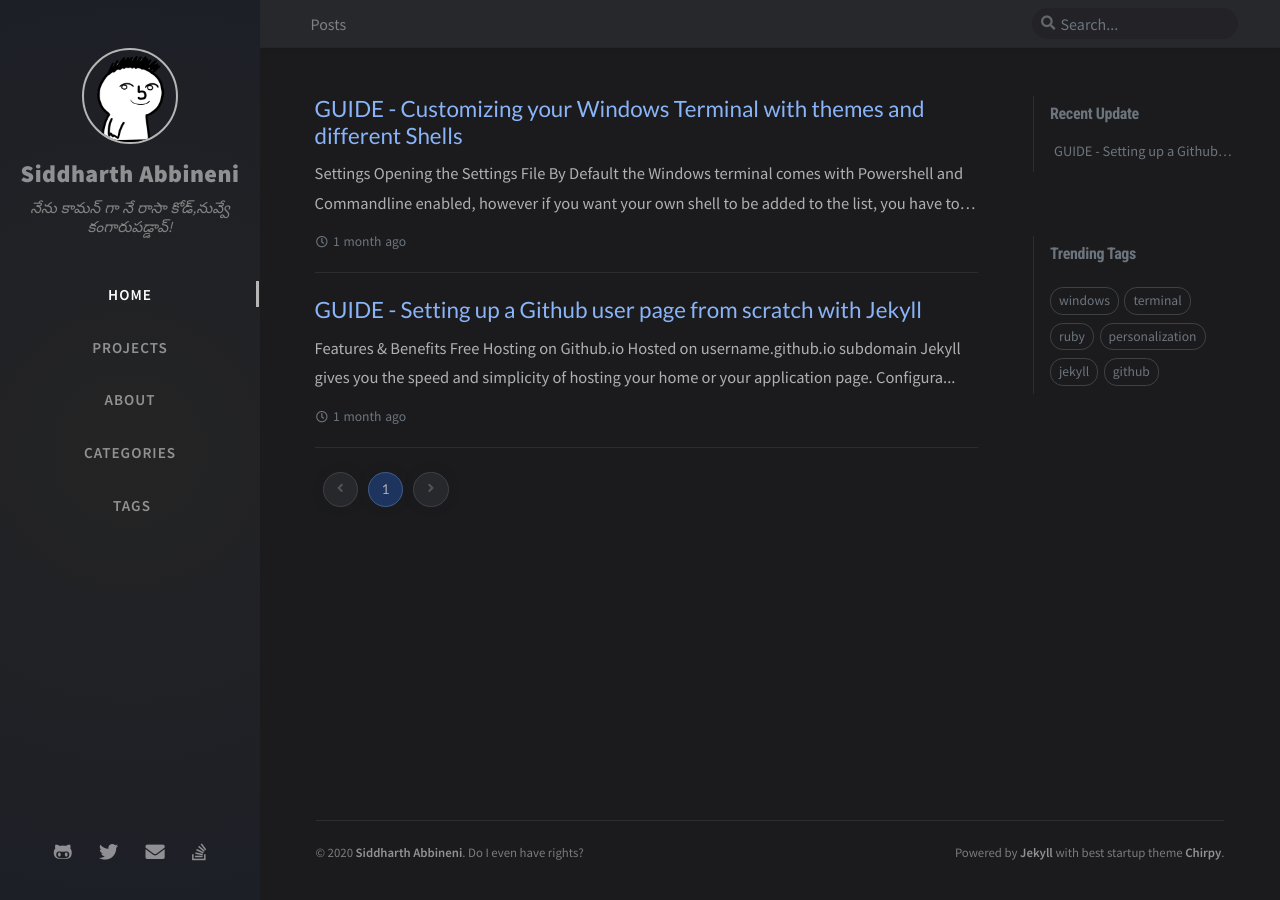
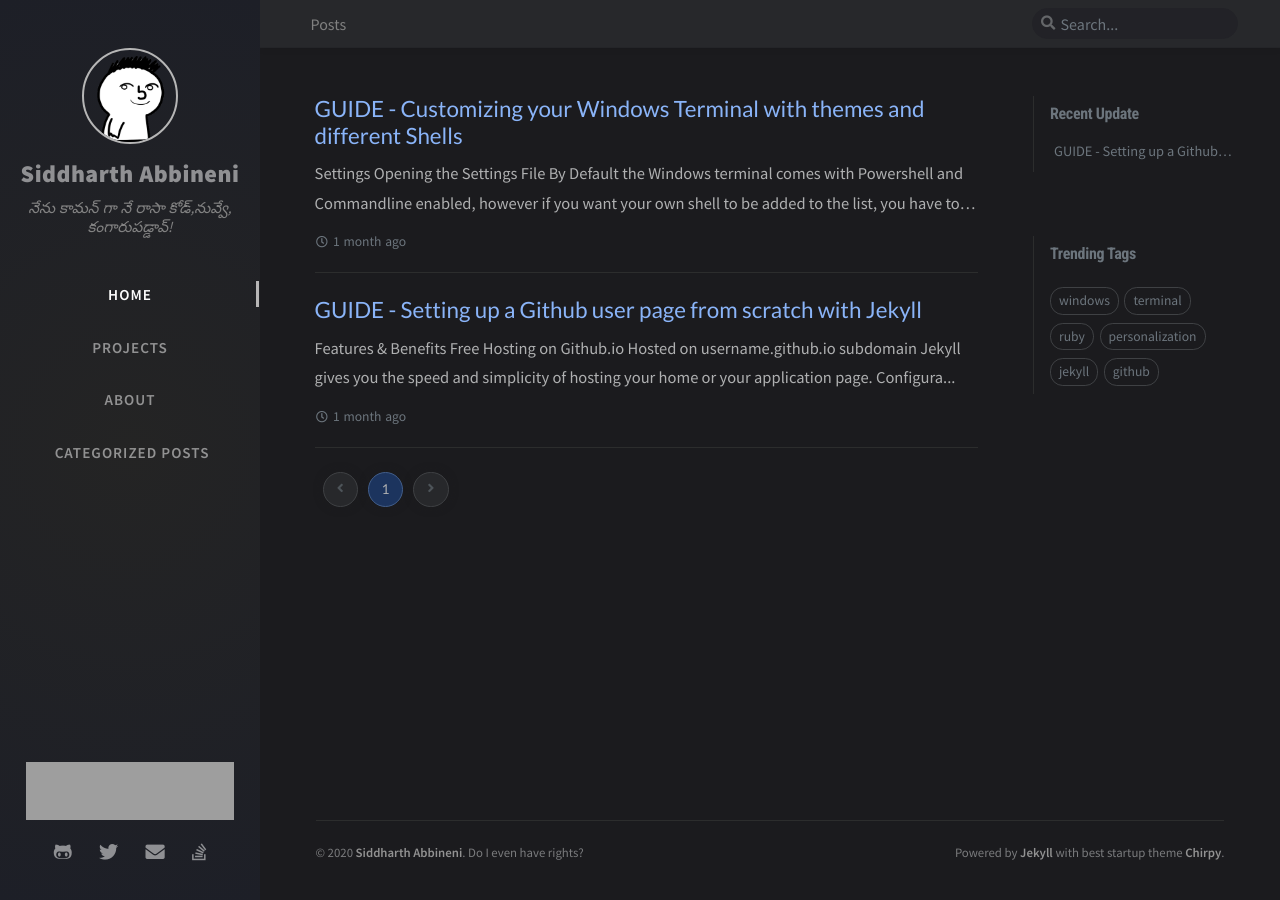
Before and after one commit to wapenshaw/wapenshaw.github.io, a Jekyll site: the page built from index.html, in a window 1280 px wide. Built offline with Jekyll 4.4.1, drawn with Linux system fonts in a browser that asks for light colours; nearby versions of some CDN libraries; the list of posts is cut into pages by our own code; comment, search, counter and statistics services are not loaded; grey boxes are pictures that could not be loaded.

Commit message:
Added Stack Exchange flair, removed tags nav

```diff
--- a/_config.yml
+++ b/_config.yml
@@ -5,7 +5,7 @@
 # jekyll-seo-tag settings › https://github.com/jekyll/jekyll-seo-tag/blob/master/docs/usage.md
 title: Siddharth Abbineni # the main title
 
-tagline: నేను కామన్ గా నే రాసా కోడ్,నువ్వే కంగారుపడ్డావ్! # it will display as the sub-title
+tagline: నేను కామన్ గా నే రాసా కోడ్,నువ్వే, కంగారుపడ్డావ్! # it will display as the sub-title
 description: 'Web Developer, Application Developer, Full Stack Developer'
 
 # Replace with the website url, e.g. 'https://username.github.io'
--- a/_data/tabs.yml
+++ b/_data/tabs.yml
@@ -1,24 +1,19 @@
 #  The tab data.
 
 - name: Home
-  icon: "fas fa-home"
+  icon: 'fas fa-home'
 
 - name: Projects
   path: tabs
   url: projects
-  icon: "fas fa-archive"
+  icon: 'fas fa-archive'
 
 - name: About
-  icon: "fas fa-info"
+  icon: 'fas fa-info'
   path: tabs
   url: about
 
-- name: Categories
-  icon: "fas fa-stream"
+- name: Categorized Posts
+  icon: 'fas fa-stream'
   path: tabs
   url: categories
-
-- name: Tags
-  icon: "fas fa-tags"
-  path: tabs
-  url: tags
--- a/_includes/sidebar.html
+++ b/_includes/sidebar.html
@@ -51,6 +51,10 @@
 
 </div><!-- #nav-wrapper -->
 
+<div class="nav-item d-flex justify-content-center">
+   <a href="https://stackexchange.com/users/25729"><img src="https://stackexchange.com/users/flair/25729.png?theme=dark" width="208" height="58" alt="Stack Exchange profile" title="Stack Exchange profile"></a>
+</div>
+
 <div class="sidebar-bottom d-flex flex-wrap justify-content-around mt-4">
 
   {% if site.theme_mode == "dual" %}
```
